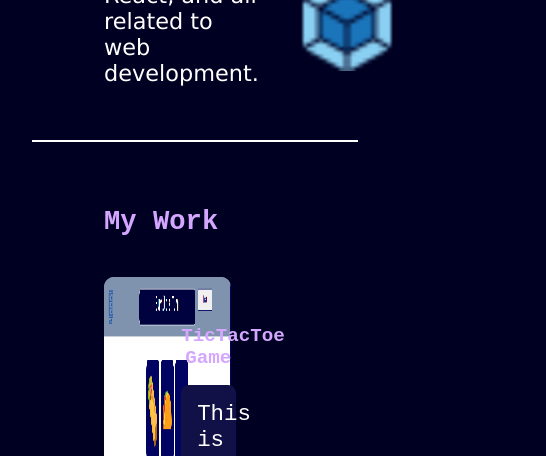
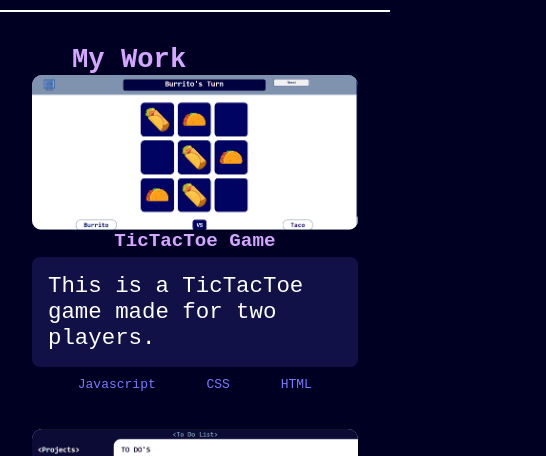
Before and after one commit to roobbs/portofolio, a plain HTML site: page index.html in a window 390 px wide. Shown: the part 1544-2000 px from the top of the page, 546 px wide, since content can reach past the window. Drawn offline with Linux system fonts and the light colour scheme.

Commit message:
added media query for 1000px

```diff
--- a/style.css
+++ b/style.css
@@ -130,14 +130,13 @@ img:hover {
 }
 .content {
   padding: 2.5rem;
-  /*Use flex or grid*/
   display: flex;
-  gap: 3rem;
   flex-direction: column;
 }
 .project {
   display: grid;
   grid-template-columns: repeat(10, 1fr);
+  grid-template-rows: 2fr 1fr;
 }
 .projectImg {
   grid-column: span 7;
@@ -148,6 +147,7 @@ img:hover {
 .projectImg img {
   width: 100%;
   height: 100%;
+  max-height: 300px;
   border-radius: 10px;
 }
 .projectImg img:hover {
@@ -155,6 +155,7 @@ img:hover {
 }
 .projectContent {
   grid-column: span 3;
+  grid-row: span 2;
   font-family: monospace;
   z-index: 2;
   transform: translate(-50px);
@@ -214,3 +215,37 @@ img:hover {
   align-items: center;
   gap: 1rem;
 }
+@media (max-width: 1024px) {
+  .home,
+  .about,
+  .work,
+  .contact {
+    margin: 0;
+  }
+  .home {
+    font-size: 3.5rem;
+  }
+  .aboutContent {
+    grid-template-columns: 1fr;
+  }
+  .content {
+    padding: 0;
+    gap: 2rem;
+  }
+  .project {
+    grid-template-columns: 1fr;
+    grid-template-rows: 2fr;
+  }
+  .projectImg {
+    grid-column: span 1;
+  }
+  .projectContent {
+    padding-top: 0;
+    transform: translate(0px, 0px);
+    grid-column: span 1;
+    gap: 5px;
+  }
+  .info {
+    font-size: 1rem;
+  }
+}
```
